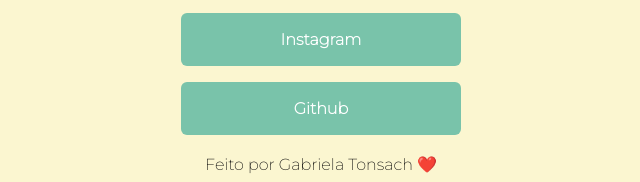
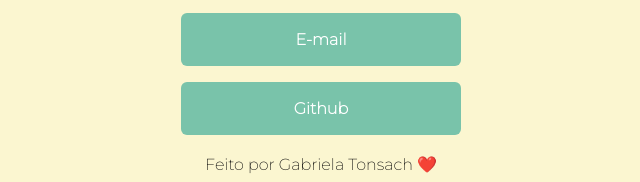
Before and after one commit to gtonsach/maratona-linktree, a plain HTML site: page index.html in a window 1280 px wide. Shown: the part 583-765 px from the top of the page, 319-959 px from the left. Drawn offline with Linux system fonts and the light colour scheme.

Commit message:
Update index.html

```diff
--- a/index.html
+++ b/index.html
@@ -29,7 +29,7 @@
             <a href="https://www.behance.net/gabrielatonsachleite" target="_blank">Behance</a>
           </li>
           <li>
-            <a href="https://www.instagram.com/gtonsach/" target="_blank">Instagram</a>
+            <a href="mailto:gabi.tonsach@gmail.com" target="_blank">E-mail</a>
           </li>
           <li>
             <a href="https://github.com/gtonsach" target="_blank">Github</a>
```
